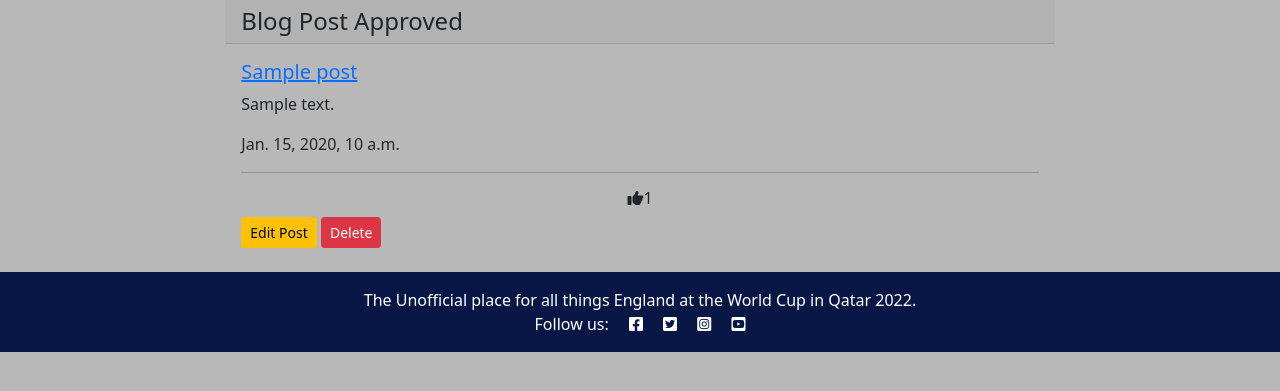
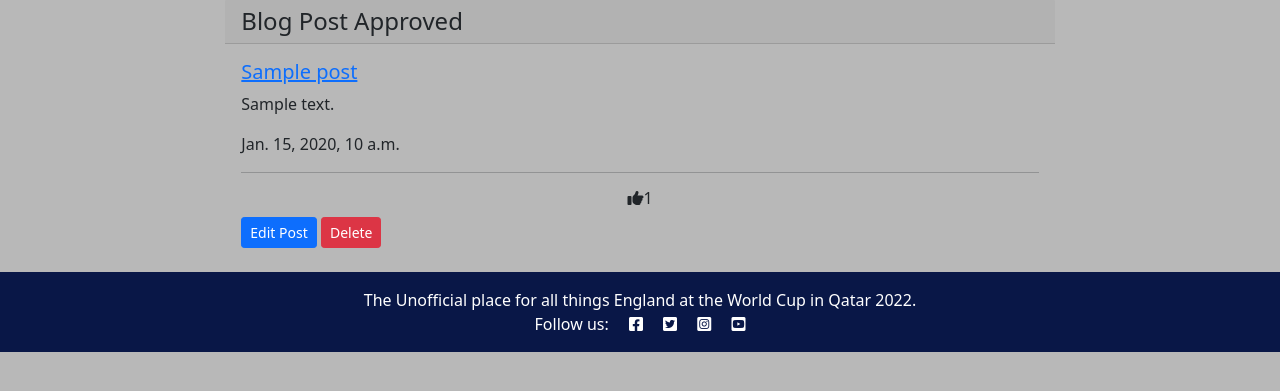
Before and after one commit to rajdavies/pp4-three-lions, a Django app: page /user_posts in a window 1280 px wide. Shown: the part 141-532 px from the top of the page. Run offline with Django 3.2, Linux system fonts and the light colour scheme; a user stored in the database is signed in; tables that the repository leaves empty hold one stand-in row (values such as "Sample post"); some libraries are stand-ins or nearby versions.

Commit message:
Update styling to edit button on user_posts.html

```diff
--- a/templates/user_posts.html
+++ b/templates/user_posts.html
@@ -25,7 +25,7 @@
                 <hr/>
                 <p class="card-text text-dark h6 text-center"><i class="fa-solid fa-thumbs-up"></i>{{ post.number_of_likes }}</p>
 
-                <a class="btn btn-warning btn-sm" href="edit/{{ post.id }}">Edit Post</a>
+                <a class="btn btn-primary btn-sm" href="edit/{{ post.id }}">Edit Post</a>
                 <button class="btn btn-danger btn-sm" data-bs-toggle="modal"
                 data-bs-target="#deleteModal{{ post.id }}">Delete</button>
             </div>
@@ -45,7 +45,7 @@
                         Are you sure you want to delete "{{ post.title }}"?
                     </div>
                     <div class="modal-footer">
-                        <button type="button" class="btn btn-secondary" data-bs-dismiss="modal">Cancel</button>
+                        <button type="button" class="btn btn-primary" data-bs-dismiss="modal">Cancel</button>
                         <a class="btn btn-danger" href="delete/{{ post.id }}">Delete</a>
                     </div>
                 </div>
```
